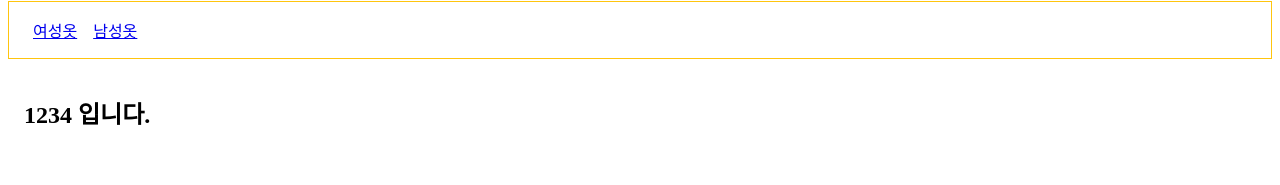
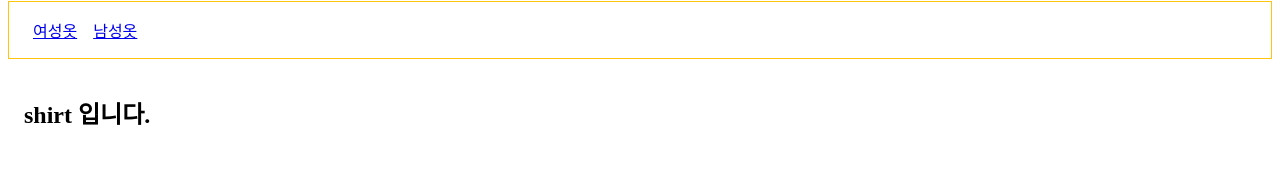
Before and after one commit to hyeon318/note, a Next.js app: page /products/1234 in a window 1280 px wide. Shown: the part 112-297 px from the top of the page. Built offline with nearby package versions, Linux system fonts and the light colour scheme.

Commit message:
refectoring

```diff
--- a/src/app/products/[slug]/page.tsx
+++ b/src/app/products/[slug]/page.tsx
@@ -1,3 +1,4 @@
+import { getProduct, getProducts } from '@/service/products';
 import { notFound } from 'next/navigation';
 
 type Props = {
@@ -5,22 +6,25 @@ type Props = {
     slug: string;
   }
 }
+// db(file) 에 있는 데이터 검색
 export function generateMetadata({params} : Props){
   return {
     title: `제품의 이름 : ${params.slug}`
   }
 }
 
-export default function Page({params}: Props) {
-  if(params.slug === "nothing"){
+export default function Page({params : {slug}}: Props) {
+  const product = getProduct(slug);
+  if(!product){
     notFound();
   }
-  return <h1>{params.slug} 입니다.</h1>
+  return <h1>{product} 입니다.</h1>
 }
 
 export function generateStaticParams(){
   // next js 가 정의한 함수
-  const products = ['pants', 'skirt'];
+  // 모든 페이지를 미리 rendering 하도록 변경
+  const products = getProducts();
   return products.map(product => {
     return ({
       slug: product
--- a/src/app/products/page.tsx
+++ b/src/app/products/page.tsx
@@ -1,7 +1,8 @@
+import { getProducts } from '@/service/products';
 import Link from 'next/link';
 
-const products = ['shirts', 'pants', 'skirts', 'shoes'];
-
+const products = getProducts();
+// db (file) 에 있는 data 로 rendering
 export default function ProductPage() {
   return(
     <>
--- /dev/null
+++ b/src/service/products.ts
@@ -0,0 +1,8 @@
+export function getProducts(){
+  // 제품 반환 function
+  return ['shirts', 'pants', 'skirts', 'shoes'];
+}
+
+export function getProduct(id: string){
+  return 'shirt';
+}
```
Also changed, not shown: src/app/page.tsx (+9 -2 lines), src/components/counter.tsx (added, +13 -0 lines).
